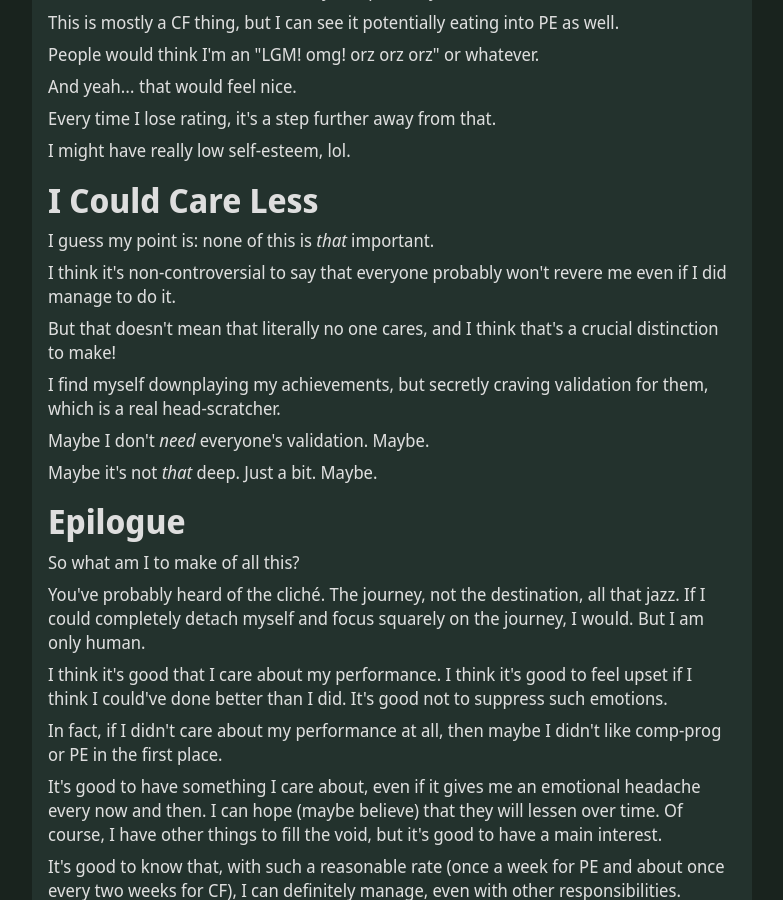
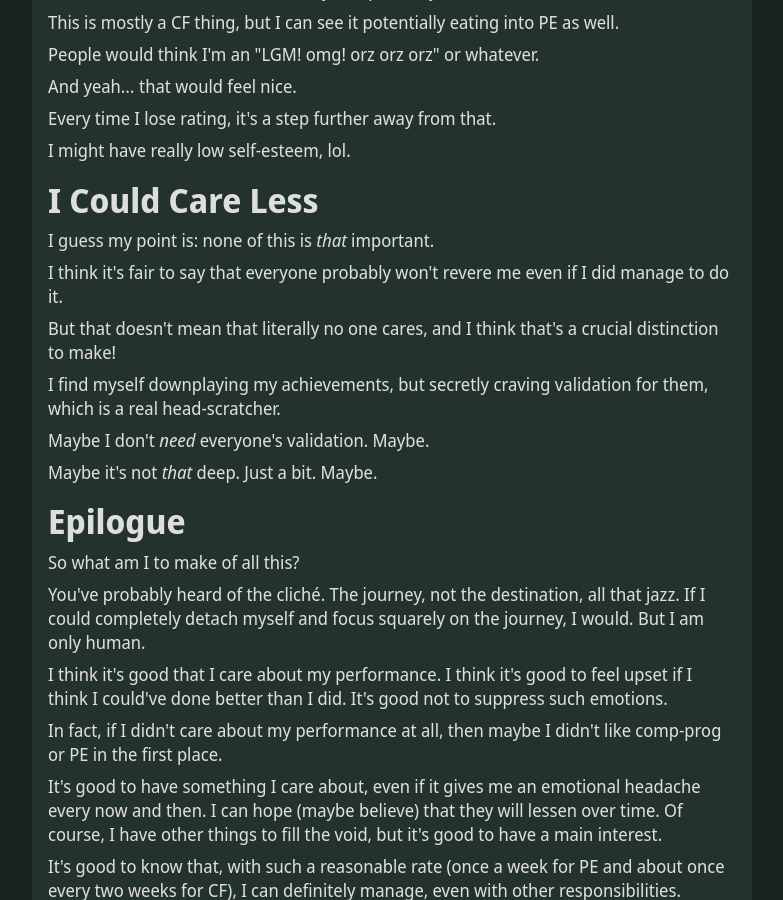
Before and after one commit to SanguineChameleon/sanguinechameleon.github.io, a Jekyll site: the page built from _posts/2025-12-24-pe-equals-cf.md, in a window 1280 px wide and 900 px high, scrolled down 6921 px. Shown: the whole window, without its empty margins (248-1031 px from the left). Built offline with Jekyll 4.4.1, drawn with Linux system fonts in a browser that asks for light colours.

Commit message:
Update "PE = CF"?

```diff
--- a/_posts/2025-12-24-pe-equals-cf.md
+++ b/_posts/2025-12-24-pe-equals-cf.md
@@ -320,7 +320,7 @@ I might have really low self-esteem, lol.
 
 I guess my point is: none of this is *that* important.
 
-I think it's non-controversial to say that everyone probably won't revere me even if I did manage to do it.
+I think it's fair to say that everyone probably won't revere me even if I did manage to do it.
 
 But that doesn't mean that literally no one cares, and I think that's a crucial distinction to make!
 
```
